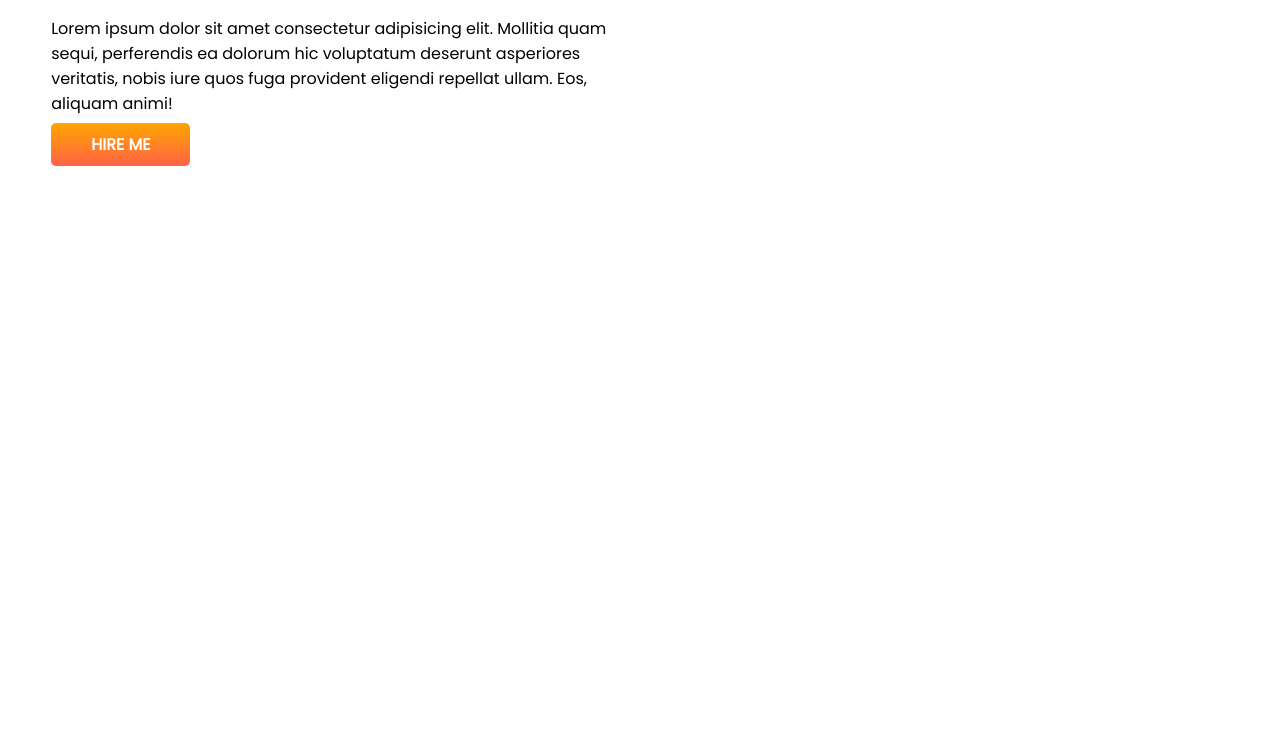
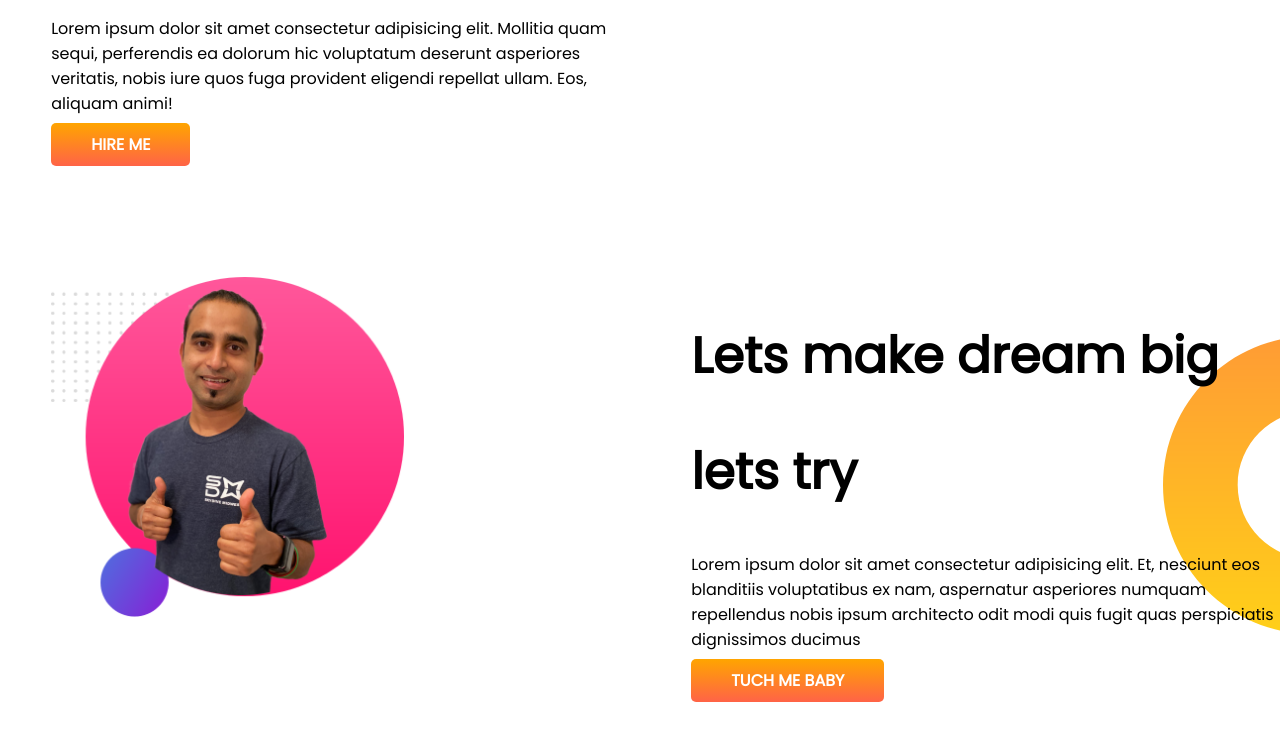
Before and after one commit to Showshad-UIA/Raihan-portfolio, a plain HTML site: page index.html in a window 1280 px wide. Shown: the part 388-1128 px from the top of the page. Before the commit the page ends 800 px from the top, so only its background shows below. Drawn offline with Linux system fonts and the light colour scheme.

Commit message:
dream added

```diff
--- a/index.html
+++ b/index.html
@@ -22,5 +22,16 @@
 
     </div>
    </section>
+   <section class="dream-big">
+       <div class="half-width">
+        <img src="images/jhankar2.png" alt="">
+       </div>
+       <div class="half-width">
+           <h1>Lets make dream big</h1>
+           <h1>lets try</h1>
+           <p>Lorem ipsum dolor sit amet consectetur adipisicing elit. Et, nesciunt eos blanditiis voluptatibus ex nam, aspernatur asperiores numquam repellendus nobis ipsum architecto odit modi quis fugit quas perspiciatis dignissimos ducimus</p>
+           <a class="link-button" target="_blank" href="https://github.com/Showshad-UIA/Raihan-portfolio">TUCH ME BABY</a>
+       </div>
+   </section>
 </body>
 </html>
--- a/style.css
+++ b/style.css
@@ -10,6 +10,7 @@ h1 {
 }
 section {
   display: flex;
+  margin-bottom: 120px;
 }
 .half-width {
   width: 50%;
@@ -30,3 +31,8 @@ section {
   background-image: url(images/top-banner.png);
   background-repeat: no-repeat;
 }
+.dream-big {
+  background-image: url(images/dream-bg.png);
+  background-repeat: no-repeat;
+  background-position: right;
+}
```
